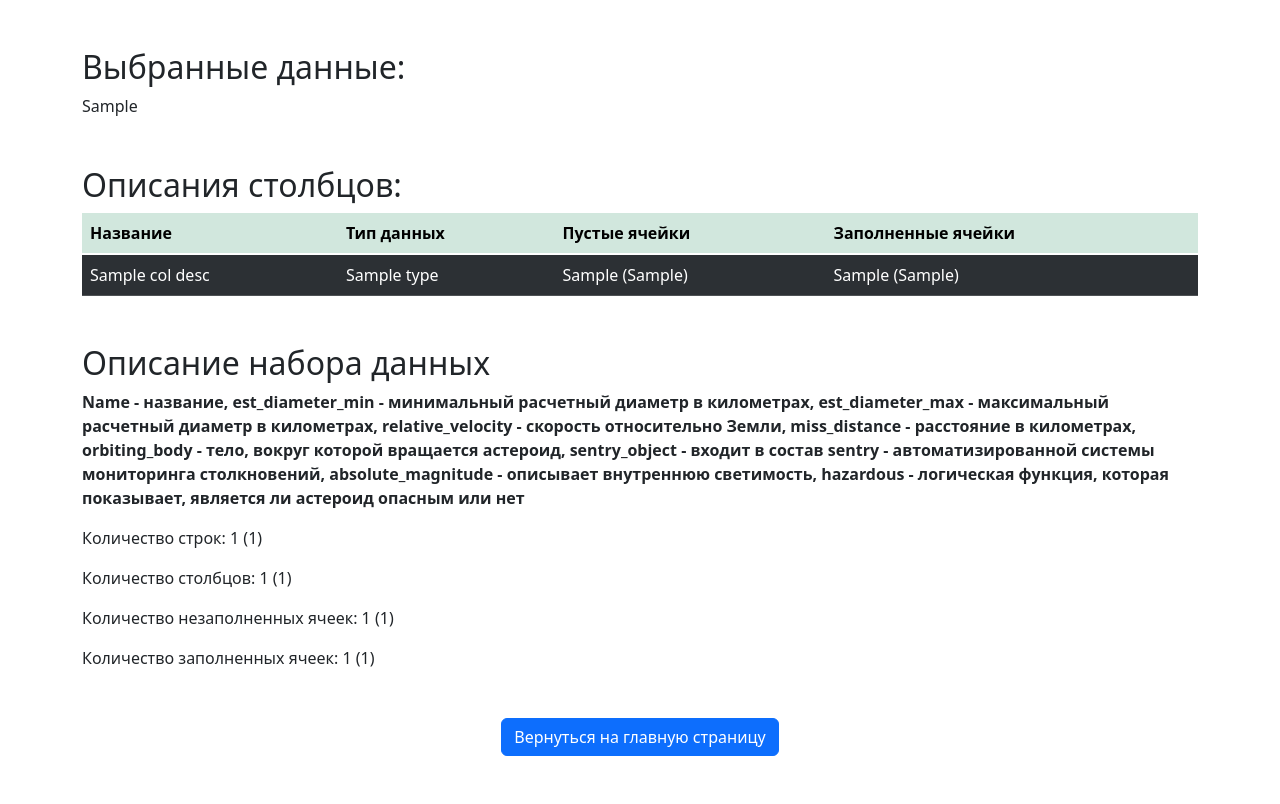
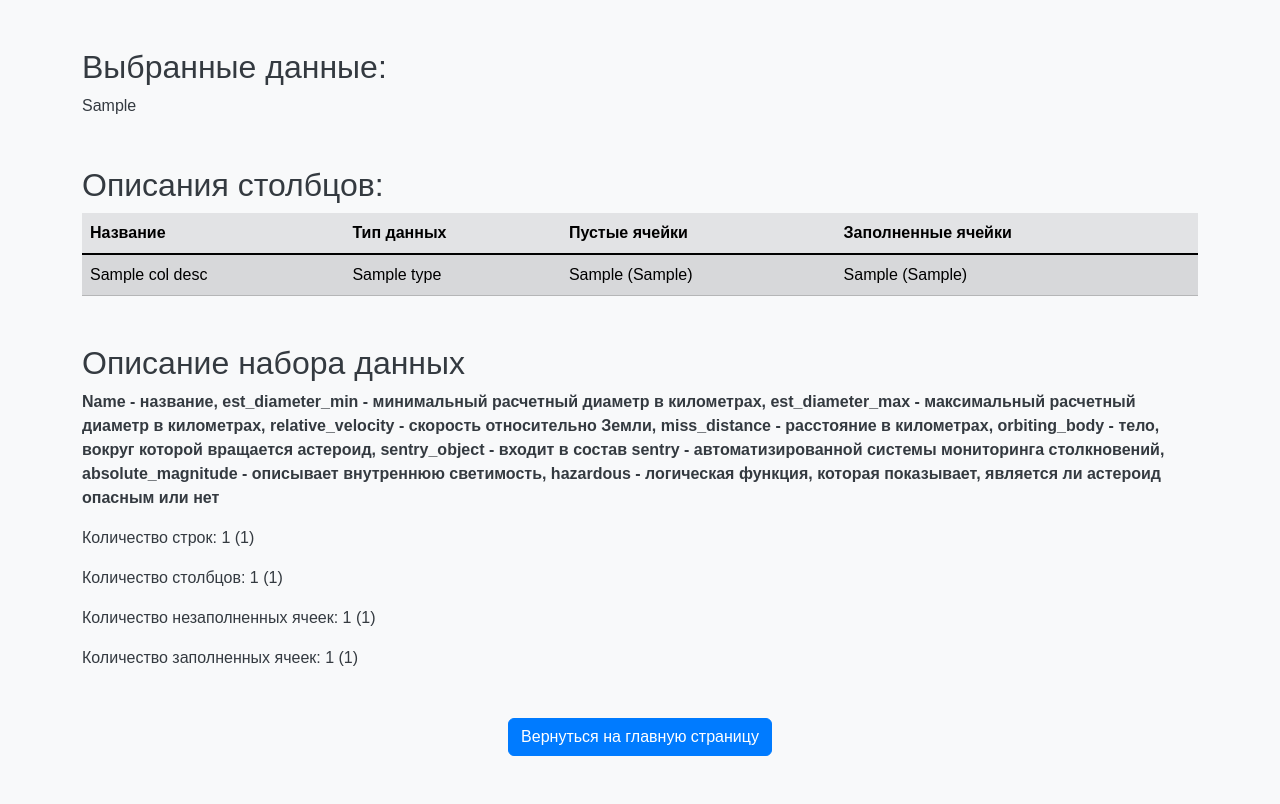
Before and after one commit to aleyckin/MII_AA, a Flask app: template ScriptsLab/templates/data.html in a window 1280 px wide. Run offline with Flask 3, Linux system fonts and the light colour scheme; the template is opened without the code that fills it: most values are stand-ins (such as "Sample title", 1, 10 or a date in 2020).

Commit message:
1 лабу чуть переделал

```diff
--- a/ScriptsLab/app.py
+++ b/ScriptsLab/app.py
@@ -64,7 +64,7 @@ def data():
 
     return render_template(
         'data.html',
-        selected_data=selected_data.to_html(classes='table table-dark table-bordered table-hover'),
+        selected_data=selected_data.to_html(classes='table table-secondary table-bordered table-hover'),
         column_descriptions=column_descriptions,
         dataset_description=dataset_description
     )
--- a/ScriptsLab/templates/data.html
+++ b/ScriptsLab/templates/data.html
@@ -3,6 +3,23 @@
 <head>
     <title>Выбранные данные и анализ</title>
     <link href="https://cdn.jsdelivr.net/npm/bootstrap@5.3.2/dist/css/bootstrap.min.css" rel="stylesheet" integrity="sha384-T3c6CoIi6uLrA9TneNEoa7RxnatzjcDSCmG1MXxSR1GAsXEV/Dwwykc2MPK8M2HN" crossorigin="anonymous">
+    <style>
+        body {
+            background-color: #f8f9fa; /* Цвет фона */
+            color: #343a40; /* Основной цвет текста */
+            font-family: Arial, sans-serif; /* Шрифт текста */
+        }
+
+        .btn-primary {
+            background-color: #007bff; /* Цвет кнопок */
+            border-color: #007bff; /* Цвет рамки кнопок */
+        }
+
+        .btn-primary:hover {
+            background-color: #0056b3; /* Цвет кнопок при наведении */
+            border-color: #0056b3; /* Цвет рамки кнопок при наведении */
+        }
+</style>
 </head>
 <body>
     <div class="container mt-5">
@@ -10,8 +27,8 @@
         {{ selected_data | safe }}
 
         <h2 class="mt-5">Описания столбцов:</h2>
-        <table class="table table-dark table-striped table-hover">
-            <thead class="table-success">
+        <table class="table table-secondary table-striped table-hover">
+            <thead class="table-secondary">
                 <tr>
                     <th>Название</th>
                     <th>Тип данных</th>
```
